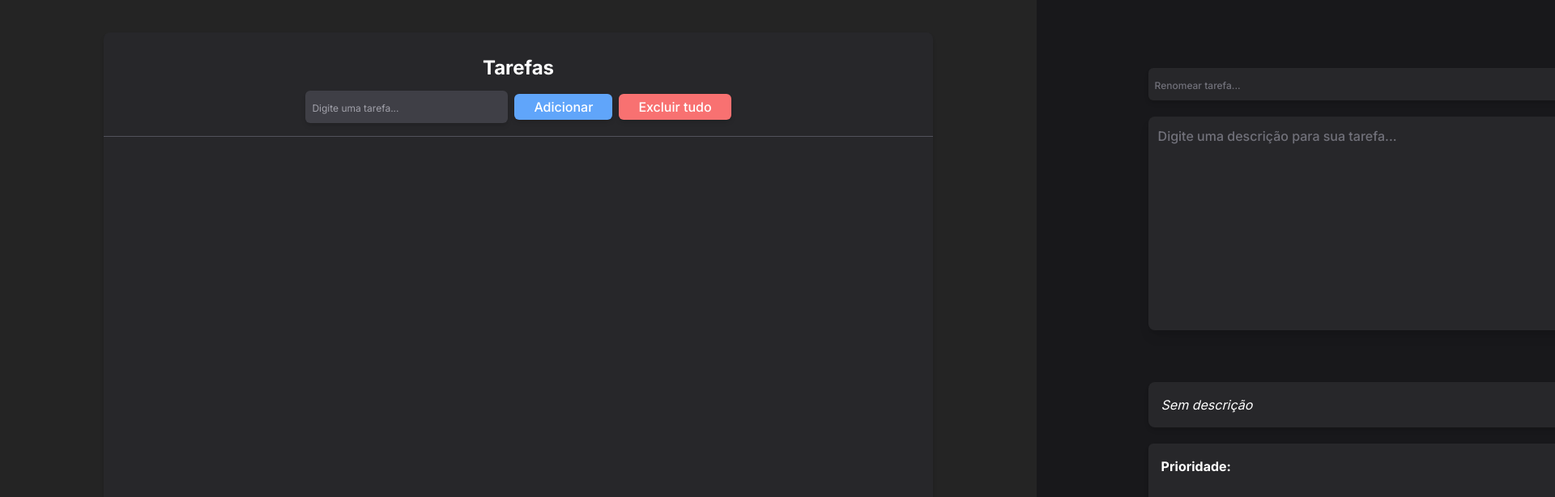
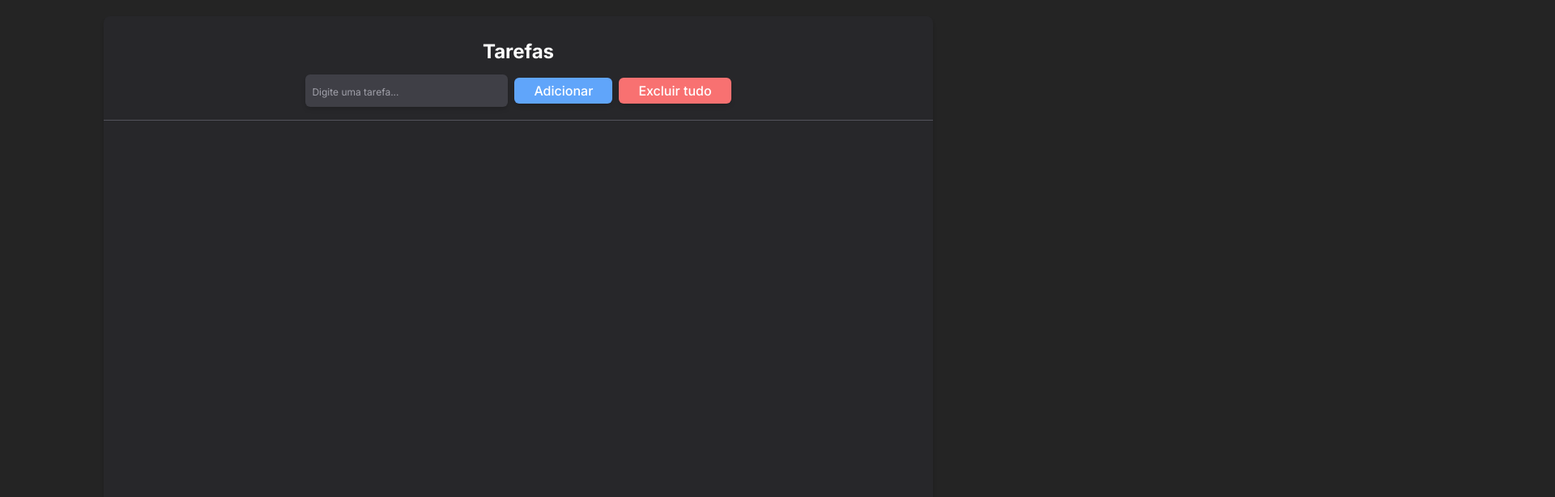
Before and after one commit to Zafkiel45/Next-TodoList, a Next.js app in the folder todo-list/: page / in a window 1280 px wide. Shown: the top 614 px of the page at 81% size, 1920 px wide, since content can reach past the window. Built offline with nearby package versions, Linux system fonts and the light colour scheme.

Commit message:
Small ajusts for teste

```diff
--- a/todo-list/src/app/components/modal.jsx
+++ b/todo-list/src/app/components/modal.jsx
@@ -3,13 +3,13 @@ import { todoContext } from "./context"
 
 export const Modal = () => {
 
-    const { priorityCurrentColor, setPriorityCurrentColor, key, setSideBar, name, setName ,setTask,  sideBar, descrebe, setDescrebe, idx, task } = useContext(todoContext);
+    const {key, setSideBar, name, setName ,setTask,  sideBar, descrebe, setDescrebe, idx, task } = useContext(todoContext);
     const [displayControl, setDisplayControl] = useState({
         visible: 'hidden',
         blur: false
     })
     const toggleSideBar = () => {
-        setSideBar('right-[-100%]')
+        setSideBar('right-[-200%]')
     }
     const addDescrebe = () => {
         const Storage = JSON.parse(localStorage.getItem(key) || '[]');
@@ -54,7 +54,7 @@ export const Modal = () => {
     return (
         <>
 
-            <nav className={`absolute ${displayControl.blur ? 'blur-sm':' blur-0'} transition-all flex gap-5 flex-col items-center py-10 top-0 ${sideBar} w-screen h-auto bg-zinc-900 p-3 text-white z-10`}>
+            <nav className={`absolute ${displayControl.blur ? 'blur-sm':' blur-0'} transition-all flex gap-5 flex-col items-center py-10 top-0 ${sideBar} w-screen h-screen overflow-y-scroll bg-zinc-900 p-3 text-white z-10`}>
                 <div onClick={toggleSideBar} className="self-end relative bottom-3 w-fit h-fit bg-red-500 p-1 rounded-full">
                     <svg xmlns="http://www.w3.org/2000/svg" width="16" height="16" fill="currentColor" class="bi bi-x-lg" viewBox="0 0 16 16">
                         <path d="M2.146 2.854a.5.5 0 1 1 .708-.708L8 7.293l5.146-5.147a.5.5 0 0 1 .708.708L8.707 8l5.147 5.146a.5.5 0 0 1-.708.708L8 8.707l-5.146 5.147a.5.5 0 0 1-.708-.708L7.293 8z"/>
--- a/todo-list/src/app/components/task.jsx
+++ b/todo-list/src/app/components/task.jsx
@@ -13,7 +13,7 @@ export const Tasks = () => {
 
     return (
         <>
-            <ol className="flex flex-col gap-3 items-center py-4 list-none w-4/5 h-full ">
+            <ol className="flex flex-col gap-3 items-center py-4 list-none w-4/5 h-full overflow-hidden ">
                 {task.map((item, index) => {
                     return (
                         <li  onClick={() => {InterativeElements(index)}} className="w-full desktop:w-[90%] desktop:h-14 mobileMini:py-3 mobileMini:h-11 items-center flex justify-between text-sm h-10 bg-zinc-700 shadow-md rounded-lg py-2 px-3 text-white" key={index}>
--- a/todo-list/src/app/globals.css
+++ b/todo-list/src/app/globals.css
@@ -10,11 +10,5 @@
 }
 
 body {
-    display: flex;
-    justify-content: center;
-    align-items: center;
     background-color: #242424;
-    height: 100vh;
-    width: 100vw;
-    overflow-x: hidden;
 }
--- a/todo-list/src/app/layout.jsx
+++ b/todo-list/src/app/layout.jsx
@@ -11,8 +11,8 @@ export const metadata = {
 
 export default function RootLayout({ children }) {
   return (
-    <html lang="pt-br">
-      <body className={inter.className}>
+    <html lang="pt-br" className='h-screen w-screen flex justify-center items-center overflow-hidden'>
+      <body className={`${inter.className} h-screen w-screen flex justify-center items-center overflow-hidden`}>
         {children}
         <Analytics/>
       </body>
--- a/todo-list/src/app/page.jsx
+++ b/todo-list/src/app/page.jsx
@@ -4,6 +4,7 @@ import { InputTask } from "./components/input"
 import { useState } from "react";
 import { Tasks } from "./components/task";
 import { Modal } from "./components/modal";
+
 
 export default function Home() {
 
@@ -12,11 +13,11 @@ export default function Home() {
   const [name, setName] = useState('')
   const [idx, setIdx] = useState(null);
   const [descrebe, setDescrebe] = useState('')
-  const [sideBar, setSideBar] = useState('right-[-100%]')
+  const [sideBar, setSideBar] = useState('right-[-200%]')
 
   return (
     <todoContext.Provider value={{key, task, setTask, setName, name, setSideBar, sideBar, descrebe, setDescrebe, idx, setIdx}}>
-      <div className="flex flex-col gap-4 w-4/5 overflow-hidden h-[90vh] py-5 rounded-lg shadow-md bg-zinc-800">
+      <div className="flex flex-col gap-4 w-4/5 overflow-hidden h-[95vh] py-5 rounded-lg shadow-md bg-zinc-800">
         <Modal/>
         <div className="flex text-white justify-center w-full font-bold items-center pt-2 flex-col">
           <span className="mobileMini:text-lg desktopMini:text-2xl">Tarefas</span>
```
